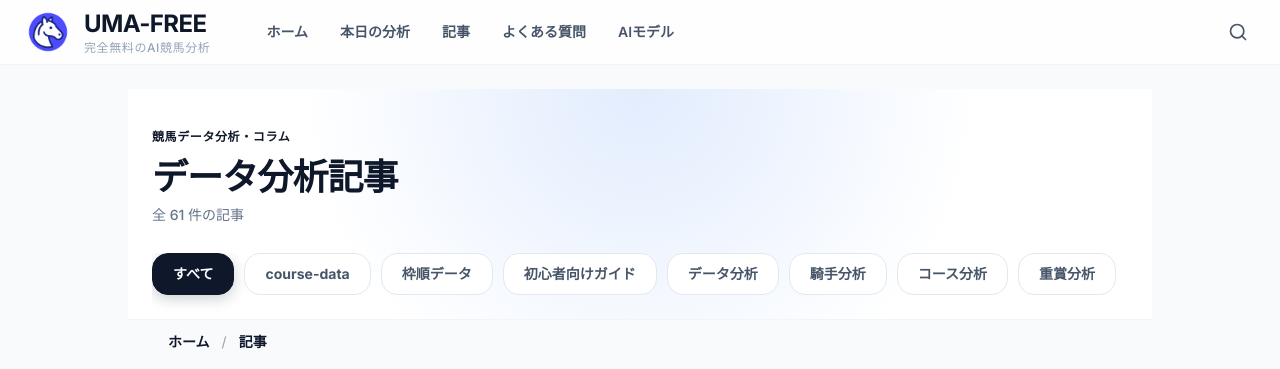
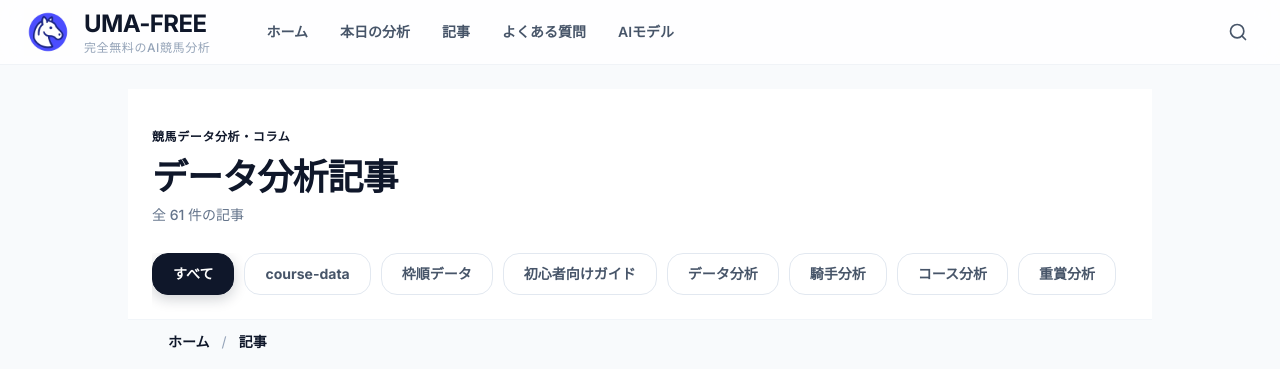
Before and after one commit to umazkym/keiba_site_v1, a Next.js app in the folder frontend/: page /articles in a window 1280 px wide. Shown: the top 369 px of the page. Built offline with nearby package versions, Linux system fonts and the light colour scheme; no server answers.

Commit message:
no message

```diff
--- a/frontend/app/articles/page.tsx
+++ b/frontend/app/articles/page.tsx
@@ -63,8 +63,7 @@ export default function ArticlesPage({ searchParams }: ArticlesPageProps) {
         <>
             {/* ===== LIGHT HERO BANNER ===== */}
             <div className="relative -mx-3 sm:-mx-4 md:-mx-6 bg-white overflow-hidden border-b border-slate-100">
-                {/* 放射状のグラデーション背景 (トップページと統一) */}
-                <div className="absolute inset-0 bg-[radial-gradient(circle_at_top,_rgba(59,130,246,0.15),_transparent_60%)]" />
+
 
                 <div className="relative px-4 sm:px-6 pt-8 sm:pt-10 pb-0">
                     {/* ページタイトルエリア */}
```
